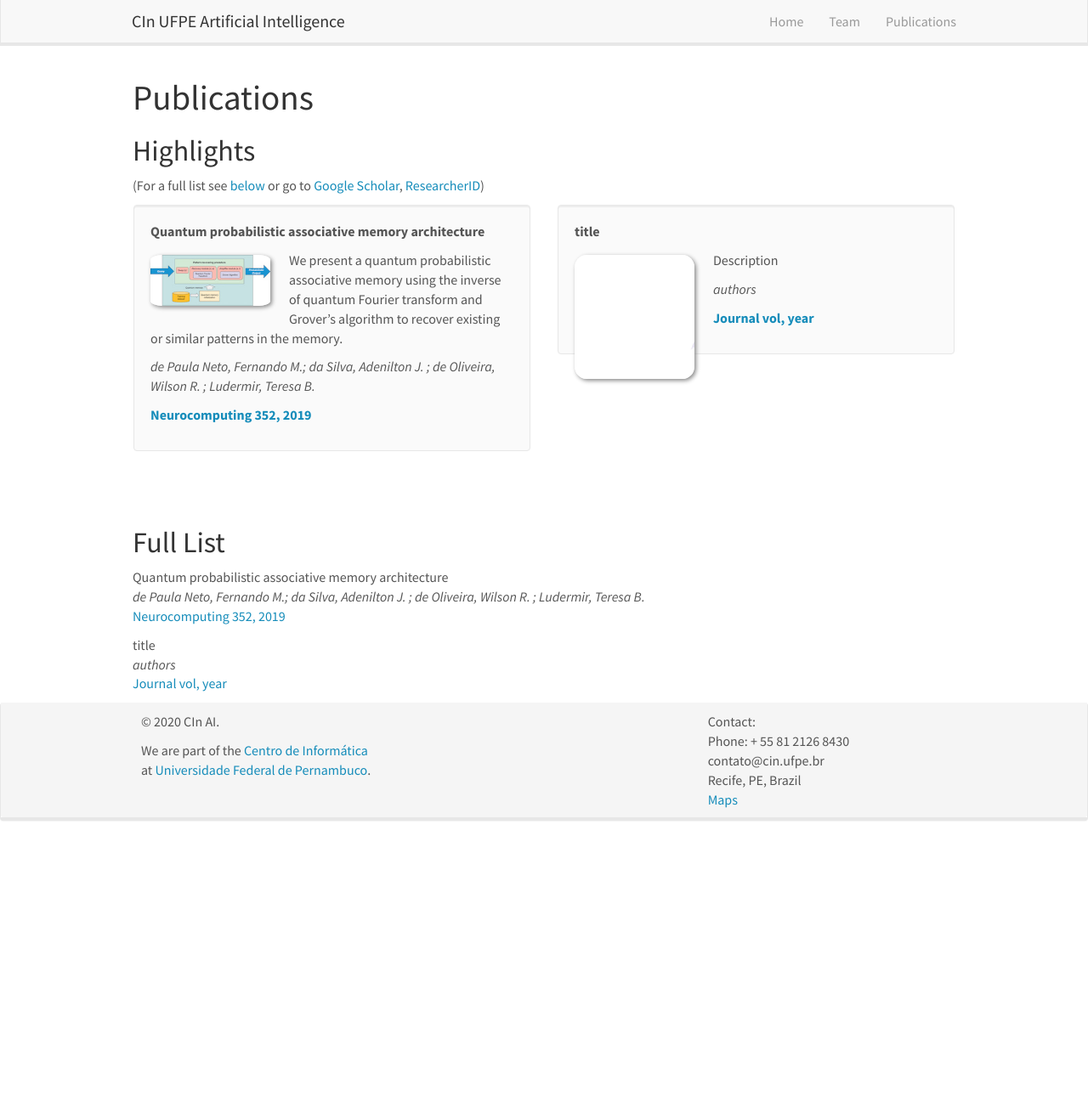
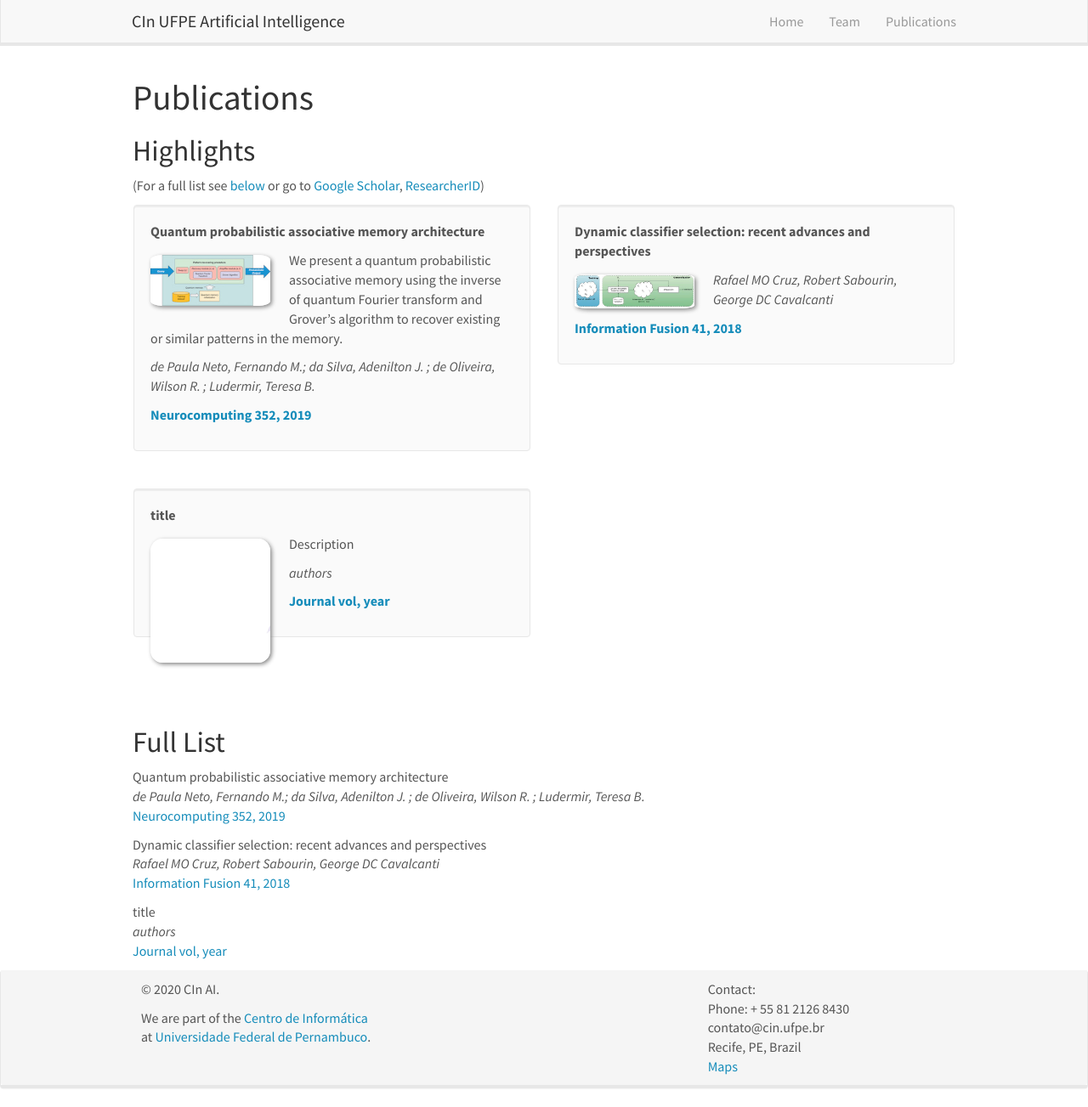
Before and after one commit to aicinufpe/aicinufpe.github.io, a Jekyll site: the page built from _pages/publications.md, in a window 1280 px wide and 1303 px high. Shown: the whole window at 85% size. Built offline with Jekyll 4.4.1, drawn with Linux system fonts in a browser that asks for light colours; nearby versions of some CDN libraries; a file with an impossible date is left out.

Commit message:
add publication

```diff
--- a/_publications/2018-05-01-george.md
+++ b/_publications/2018-05-01-george.md
@@ -8,7 +8,7 @@ journal: Information Fusion
 volume: 41
 year: 2018
 highlight: 1
-date:
+date: 2018-05-01
 news2:
 arxiv:
 ---
```
